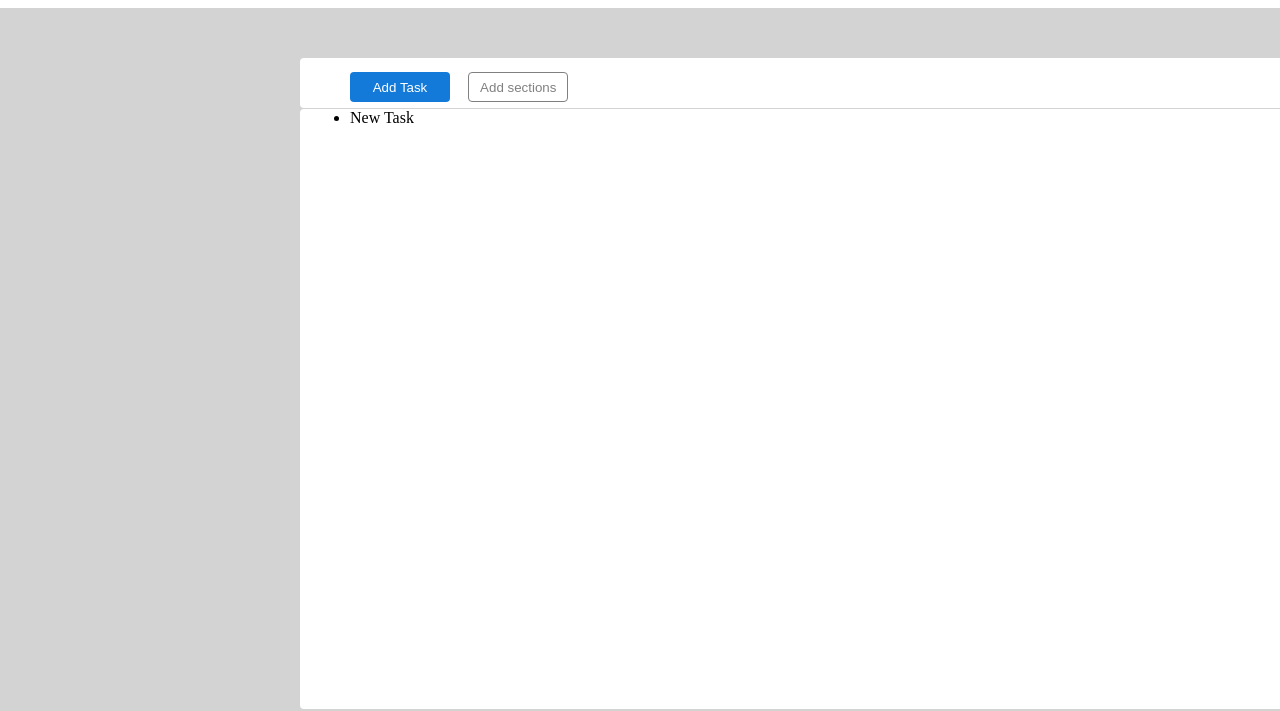
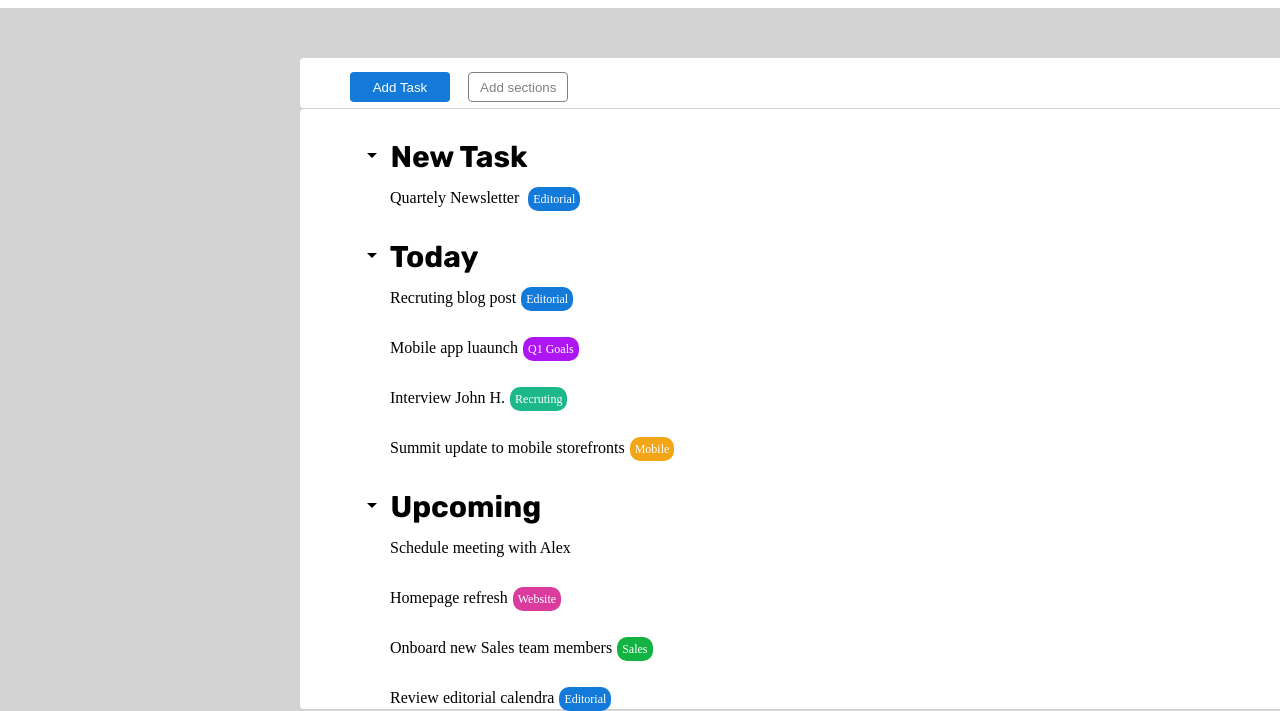
Before and after one commit to violix96/html-css-toboolist, a plain HTML site: page index.html in a window 1280 px wide. Shown: the part 93-804 px from the top of the page. Drawn offline with nearby package versions, Linux system fonts and the light colour scheme.

Commit message:
[UPD] added text buubles colorate

```diff
--- a/css/syle.css
+++ b/css/syle.css
@@ -87,3 +87,98 @@ header{
     padding-left: 50px;
     margin-top: 1px;
 }
+
+.titoli-ul{
+    font-size: 30px;
+    font-weight: bold;
+    font-family: rubik;
+    list-style-type: none;
+    padding-left: 10px;
+
+}
+
+.bubble-text-blue{
+    font-size: 12px;
+    background-color: #137ada;
+    color: white;
+    border-radius: 10px;
+    width: 20px;
+    height: 20px;
+    padding: 5px;
+    margin-left: 5px;
+}
+
+.bubble-text-viola{
+    font-size: 12px;
+    background-color: hsl(281, 90%, 52%);
+    color: white;
+    border-radius: 10px;
+    width: 20px;
+    height: 20px;
+    padding: 5px;
+    margin-left: 5px;
+}
+
+.bubble-text-verde{
+    font-size: 12px;
+    background-color: #1cb889;
+    color: white;
+    border-radius: 10px;
+    width: 20px;
+    height: 20px;
+    padding: 5px;
+    margin-left: 5px;
+}
+
+.bubble-text-orange{
+    font-size: 12px;
+    background-color: hwb(39 9% 5%);
+    color: white;
+    border-radius: 10px;
+    width: 20px;
+    height: 20px;
+    padding: 5px;
+    margin-left: 5px;
+}
+
+.bubble-text-verde-chiaro{
+    font-size: 12px;
+    background-color: rgb(18, 179, 66);
+    color: white;
+    border-radius: 10px;
+    width: 20px;
+    height: 20px;
+    padding: 5px;
+    margin-left: 5px;
+}
+
+.bubble-text-rosa{
+    font-size: 12px;
+    background-color: rgb(218, 59, 157);
+    color: white;
+    border-radius: 10px;
+    width: 20px;
+    height: 20px;
+    padding: 5px;
+    margin-left: 5px;
+}
+
+
+ul li{
+    margin-bottom: 20px;
+    text-align: left;
+    width: 1000px;
+    height: 30px;
+    margin-right: 1%;
+    padding-top: 30px;
+}
+
+li{
+    padding-left: 10px;
+    list-style: none;
+
+}
+
+.text-li{
+    margin-left: 30px;
+}
--- a/index.html
+++ b/index.html
@@ -4,10 +4,12 @@
     <meta charset="UTF-8">
     <meta name="viewport" content="width=device-width, initial-scale=1.0">
     <title>Document</title>
+    <link rel="stylesheet" href="https://fonts.googleapis.com/css2?family=Material+Symbols+Outlined:opsz,wght,FILL,GRAD@24,400,0,0" />
     <link rel="stylesheet" href="./css/syle.css">
     <link rel="preconnect" href="https://fonts.googleapis.com">
 <link rel="preconnect" href="https://fonts.gstatic.com" crossorigin>
 <link href="https://fonts.googleapis.com/css2?family=Rubik:ital,wght@0,300..900;1,300..900&display=swap" rel="stylesheet">
+<link rel="stylesheet" href="https://fonts.googleapis.com/css2?family=Material+Symbols+Outlined:opsz,wght,FILL,GRAD@20..48,100..700,0..1,-50..200" />
 </head>
 <body>
     <header>
@@ -31,9 +33,57 @@
 
             </div>
             <div class="lista">
-                <ul>
-                    <li>New Task</li>
-                </ul>
+                <table>
+                    <thead>
+
+                        <ul>
+                            <li class="titoli-ul">
+                                <span class="material-symbols-outlined">
+                                    arrow_drop_down
+                                    </span>
+                                <!-- <span>&#9660;</span> -->
+                                New Task
+
+                                <li class="text-li">Quartely Newsletter <span class="bubble-text-blue">Editorial</span></li>
+                            </li>
+                        </ul>
+                    </thead>
+                    <tbody>
+
+                        <ul>
+                            <li class="titoli-ul">
+                                <span class="material-symbols-outlined">
+                                    arrow_drop_down
+                                    </span>
+                                Today
+
+                                <li class="text-li">Recruting blog post<span class="bubble-text-blue">Editorial</span></li>
+                                <li class="text-li">Mobile app luaunch<span class="bubble-text-viola">Q1 Goals</span></li>
+                                <li class="text-li">Interview John H.<span class="bubble-text-verde">Recruting</span></li>
+                                <li class="text-li">Summit update to mobile storefronts<span class="bubble-text-orange">Mobile</span></li>
+
+
+
+                            </li>
+                        </ul>
+
+                    </tbody>
+                    <tfoot>
+                        <ul>
+                            <li class="titoli-ul">
+                                <span class="material-symbols-outlined">
+                                    arrow_drop_down
+                                    </span>
+                                Upcoming
+                                <li class="text-li">Schedule meeting with Alex</li>
+                                <li class="text-li">Homepage refresh<span class="bubble-text-rosa">Website</span> </li>
+                                <li class="text-li">Onboard new Sales team members<span class="bubble-text-verde-chiaro">Sales</span></li>
+                                <li class="text-li">Review editorial calendra<span class="bubble-text-blue">Editorial</span></li>
+                            </li>
+                        </ul>
+                    </tfoot>
+
+                </table>
             </div>
         </div>
     </main>
```
